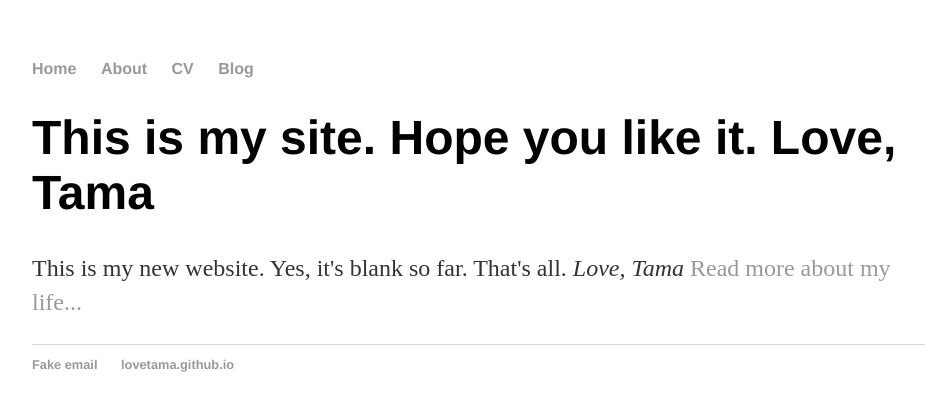
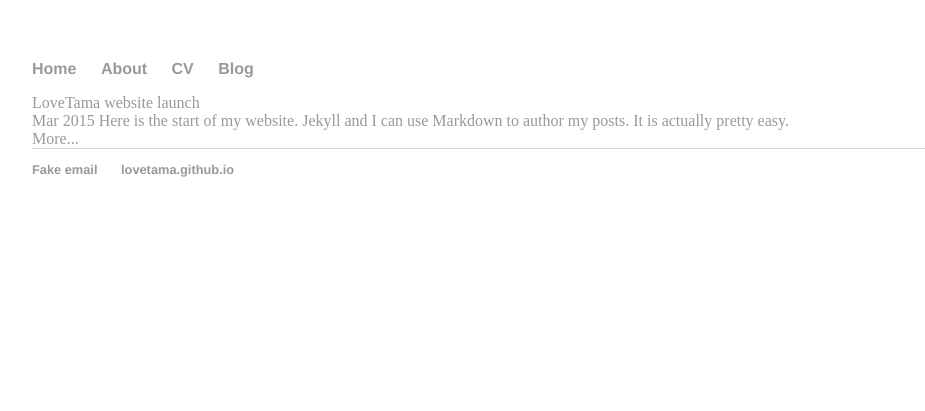
Before and after one commit to lovetama/lovetama.github.io, a Jekyll site: the page built from index.html, in a window 1280 px wide. Shown: the top 411 px of the page, without its empty margins (160-1085 px from the left). Built offline with Jekyll 4.4.1, drawn with Linux system fonts in a browser that asks for light colours; part of the change alters nothing that is shown.

Commit message:
Update index.html

```diff
--- a/index.html
+++ b/index.html
@@ -1,8 +1,132 @@
 ---
 layout: default
-title: Tama
 ---
-<div class="blurb">
-	<h1>This is my site. Hope you like it. Love, Tama</h1>
-	<p>This is my new website. Yes, it's blank so far. That's all.  <em>Love, Tama</em> <a href="/about">Read more about my life...</a></p>
-</div><!-- /.blurb -->
+<!-- <div class="content full-bleed intro">
+  Welcome to my homepage!
+</div> -->
+<div class="posts">
+  <div class="content full-bleed" id="recent-posts">
+  {% for post in site.posts limit:25 %}<a
+    href="{{ post.url }}" class="post-excerpt{% if post.photo_url %} photo{% endif %}">
+      <div class="padded-content">
+        <div class="title">{{ post.title }}</div>
+      {% if post.photo_url %}
+        <div class="image" style="background-image:url('{{ post.photo_url }}')"></div>
+      {% else %}
+        <!-- <div class="title">{{ post.title }}</div> -->
+        <info datetime="{{ page.date | date: "%Y-%m-%d" }}">
+          {{ post.date | date: "%b %Y" }}
+        </info>
+        {% if post.description %}
+        <span class="body">{{ post.description | strip_html }}</span>
+        {% else %}
+        <span class="body">{{ post.excerpt | strip_html }}</span>
+        {% endif %}
+      {% endif %}<!-- post.photo_url -->
+      </div>
+    </a>{% endfor %}
+    <div class="breaker"></div>
+    <div class="end">
+      <a href="/archive/">More...</a>
+    </div>
+  </div>
+</div>
+<script type="text/javascript">
+(function(f){
+  var onload = function(f) {
+    if (window.addEventListener) {
+      window.addEventListener('DOMContentLoaded', f, false);
+    } else {
+      window.attachEvent('onload', f);
+    }
+  };
+  onload(function(){
+    f();
+    if (window.addEventListener) {
+      window.addEventListener('resize', f, false);
+    } else {
+      window.attachEvent('resize', f);
+    }
+  });
+})(function(){
+  var winw = window.innerWidth, w; //, width_thresholds = [680, 780];
+  w = window.__post_grid_width;
+
+  if ( (w !== undefined) &&
+       ( (w === 680 && winw < 680) ||
+         (w === 780 && winw >= 680 && winw < 780) ||
+         (w === 10000 && winw >= 780)
+       )
+     )
+  {
+    // console.log('noop w:', w+ ', winw:', winw);
+    return;
+  } else {
+    window.__post_grid_width = w =
+      winw > 780 ? 10000 :
+      winw > 680 ? 780 :
+                   680;
+    // console.log('op w:', w);
+  }
+
+  var posts = document.getElementById('recent-posts');
+  var child_nodes = posts.childNodes, k, node, h,
+      col_width, col0_y, col1_y, col1_x,
+      origin = {x:0, y:0}, node_count = 0, is_col0, row0_max_y;
+
+  posts.style.position = (window.__post_grid_width <= 680) ? null : 'relative';
+
+  for (k in child_nodes) {
+    node = child_nodes[k];
+    if (node.nodeType === Node.ELEMENT_NODE) {
+      if (node.className === 'breaker') {
+        if (window.__post_grid_width <= 680) {
+          node.style.height = null;
+        } else {
+          node.style.height = (Math.max(col0_y, col1_y) - row0_max_y) + 'px';
+        }
+        break;
+      }
+      if (col0_y === undefined) {
+        origin.x = node.offsetLeft;
+        origin.y = node.offsetTop;
+        col_width = node.clientWidth;
+        col0_y = origin.y + node.clientHeight;
+        row0_max_y = col0_y;
+      } else {
+        if (col1_y === undefined) {
+          col1_y = origin.y + node.clientHeight;
+          col1_x = origin.x + node.clientWidth;
+          if (col1_y > row0_max_y) {
+            row0_max_y = col1_y;
+          }
+        } else {
+          if (window.__post_grid_width <= 680) {
+            // console.log('Clear');
+            node.style.position = null;
+            node.style.width = null;
+            node.style.left = null;
+            node.style.top = null;
+          } else {
+            is_col0 = (node_count % 2) === 0;
+            node.style.position = 'absolute';
+            node.style.width = col_width + 'px';
+            if (is_col0) {
+              node.style.left = origin.x + 'px';
+              node.style.top = col0_y + 'px';
+              col0_y += node.clientHeight;
+            } else {
+              node.style.left = col1_x + 'px';
+              node.style.top = col1_y + 'px';
+              col1_y += node.clientHeight;
+            }
+          }
+          // console.dir(node);
+        }
+      }
+      ++node_count;
+    }
+  }
+
+});
+</script>
```
